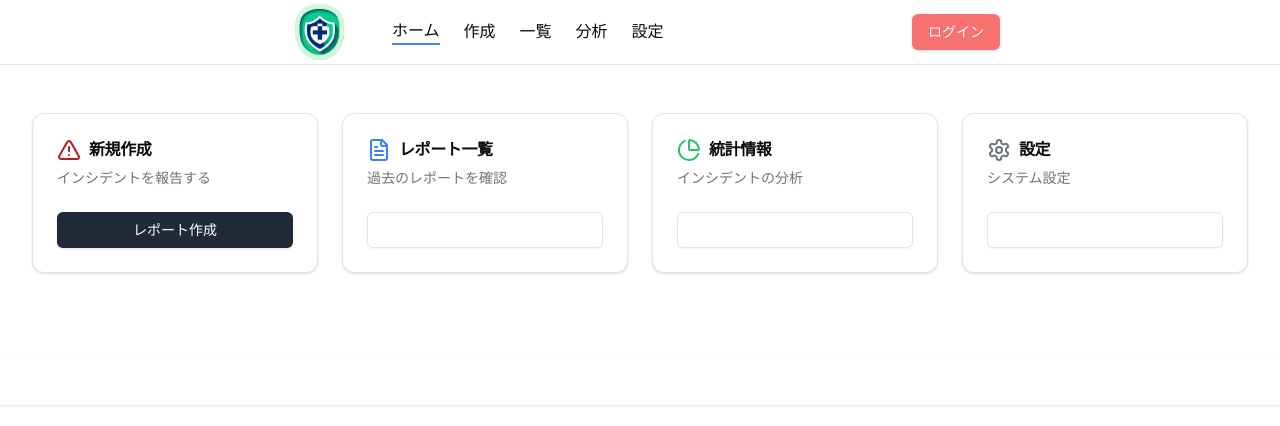
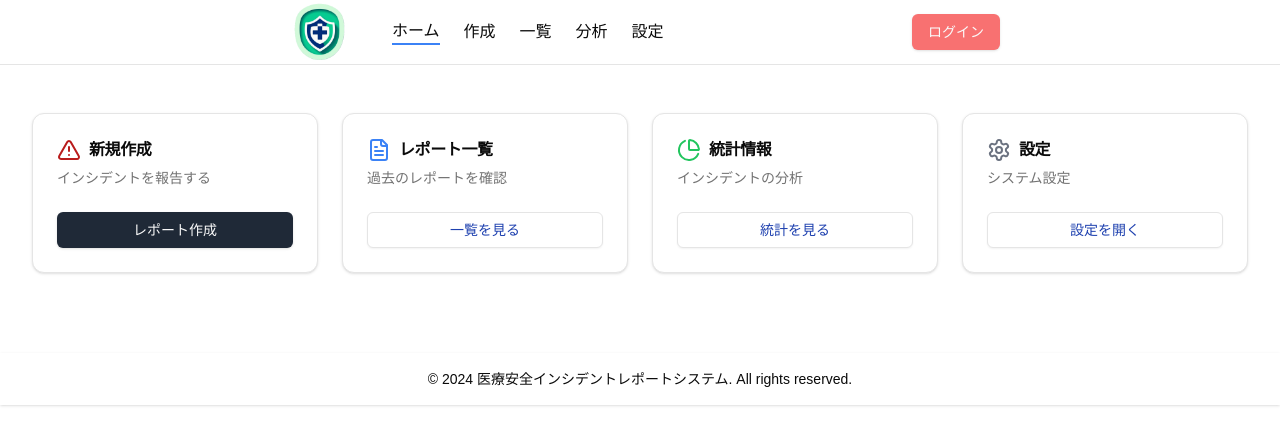
Before and after one commit to jiri0521/air-report, a Next.js app: page / in a window 1280 px wide. Shown: the top 426 px of the page. Built offline with nearby package versions, Linux system fonts and the light colour scheme; no server answers.

Commit message:
dark mode

```diff
--- a/components/top-page.tsx
+++ b/components/top-page.tsx
@@ -21,7 +21,7 @@ export function TopPage() {
               <CardDescription>インシデントを報告する</CardDescription>
             </CardHeader>
             <CardContent>
-              <Button className="w-full bg-gray-800 dark:bg-gray-500 text-white" asChild>
+              <Button className="w-full bg-gray-800 dark:bg-gray-500" asChild>
                 <Link href="/create">レポート作成</Link>
               </Button>
             </CardContent>
@@ -35,7 +35,7 @@ export function TopPage() {
               <CardDescription>過去のレポートを確認</CardDescription>
             </CardHeader>
             <CardContent>
-              <Button variant="outline" className="w-full text-blue-800 dark:bg-gray-800 text-white" asChild>
+              <Button variant="outline" className="w-full text-blue-800 dark:bg-gray-800" asChild>
                 <Link href="/reports">一覧を見る</Link>
               </Button>
             </CardContent>
@@ -49,7 +49,7 @@ export function TopPage() {
               <CardDescription>インシデントの分析</CardDescription>
             </CardHeader>
             <CardContent>
-              <Button variant="outline" className="w-full text-blue-800 dark:bg-gray-800 text-white" asChild>
+              <Button variant="outline" className="w-full text-blue-800 dark:bg-gray-800" asChild>
                 <Link href="/analytics">統計を見る</Link>
               </Button>
             </CardContent>
@@ -63,7 +63,7 @@ export function TopPage() {
               <CardDescription>システム設定</CardDescription>
             </CardHeader>
             <CardContent>
-              <Button variant="outline" className="w-full text-blue-800 dark:bg-gray-800 text-white" asChild>
+              <Button variant="outline" className="w-full text-blue-800 dark:bg-gray-800" asChild>
                 <Link href="/settings">設定を開く</Link>
               </Button>
             </CardContent>
@@ -72,9 +72,9 @@ export function TopPage() {
       </div>
     </main>
 
-    <footer className="bg-white shadow mt-8 dark:bg-gray-800 text-white">
-      <div className="max-w-7xl mx-auto py-4 px-4 sm:px-6 lg:px-8 dark:bg-gray-800 text-white">
-        <p className="text-center text-sm text-black-800 dark:bg-gray-800 text-white">
+    <footer className="bg-white shadow mt-8">
+      <div className="max-w-7xl mx-auto py-4 px-4 sm:px-6 lg:px-8">
+        <p className="text-center text-sm">
           © 2024 医療安全インシデントレポートシステム. All rights reserved.
         </p>
       </div>
```
